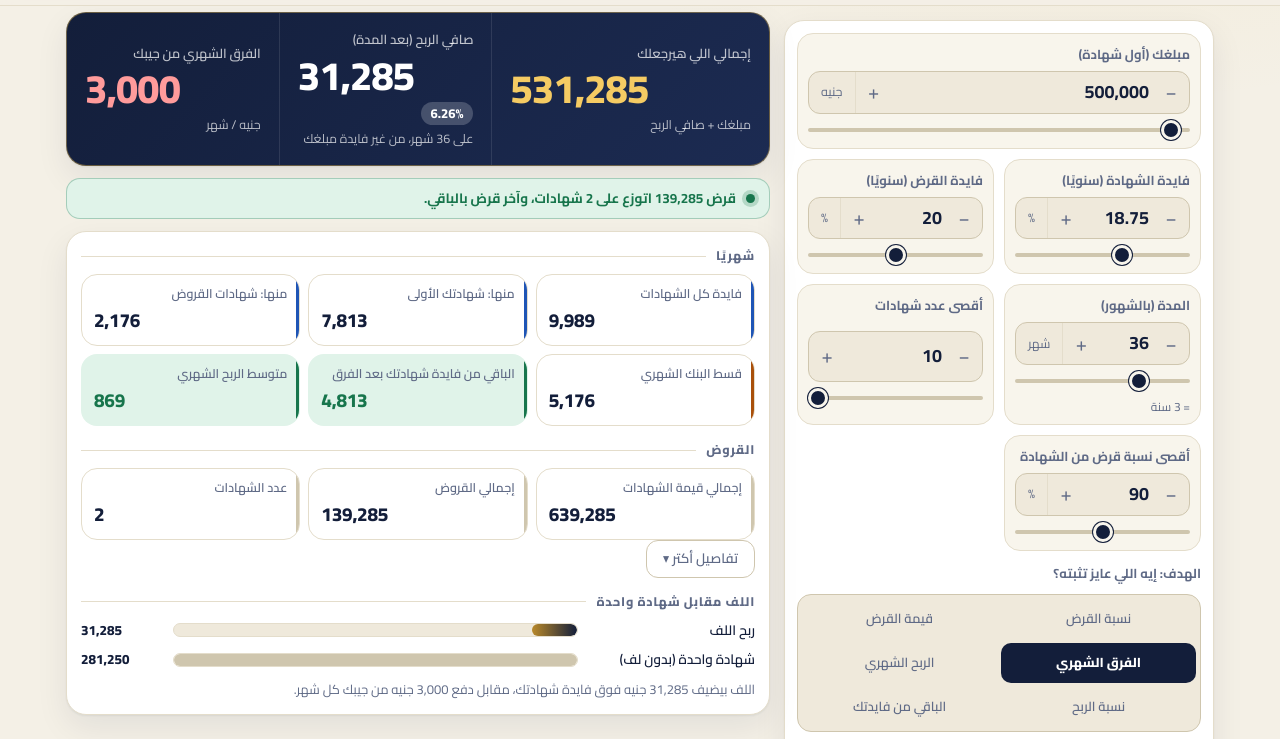
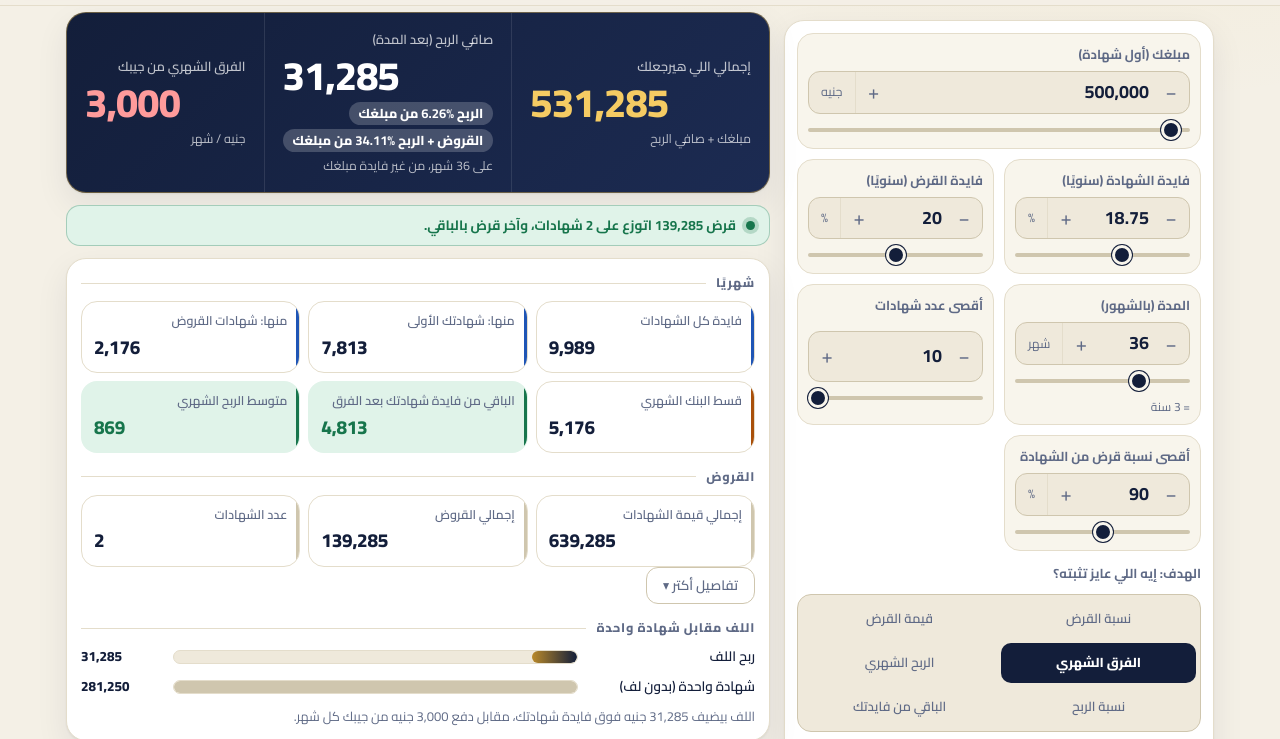
Before and after one commit to islamadel206/cert-calculator, a plain HTML site: page index.html in a window 1280 px wide. Shown: the part 56-795 px from the top of the page. Drawn offline with Linux system fonts and the light colour scheme.

Commit message:
Show (loans + net profit) as percentage of the opening amount
Co-Authored-By: Claude Sonnet 5.5 <noreply@anthropic.com>
Claude-Session: https://claude.ai/code/session_01Q3GL2Xs1Xs52h6ocvQQ9hB

```diff
--- a/index.html
+++ b/index.html
@@ -289,7 +289,7 @@ td.sep,th.sep{border-inline-start:1px solid var(--line-strong)}
 }
 @media (max-width:480px){.fields{grid-template-columns:1fr}}
 .seg label:last-child:nth-child(odd){grid-column:1/-1}
-.pct{display:block;width:max-content;padding:1px 10px;margin:0 0 4px;border-radius:999px;background:rgba(255,255,255,.2);color:#fff;font-weight:800;font-size:13px}
+.pct{display:block;width:max-content;max-width:100%;padding:1px 10px;margin:0 0 4px;border-radius:999px;background:rgba(255,255,255,.2);color:#fff;font-weight:800;font-size:13px}
 </style>
 </head>
 <body>
@@ -414,7 +414,7 @@ td.sep,th.sep{border-inline-start:1px solid var(--line-strong)}
     <div class="col-out">
       <section class="kpis" aria-label="ملخص النتيجة">
     <div class="kpi main"><div class="k">إجمالي اللي هيرجعلك</div><div class="v num" id="rFinal"></div><div class="s">مبلغك + صافي الربح</div></div>
-    <div class="kpi"><div class="k">صافي الربح (بعد المدة)</div><div class="v num" id="rNet"></div><div class="s"><span class="pct num" id="rNetPct"></span><span id="rNetSub"></span></div></div>
+    <div class="kpi"><div class="k">صافي الربح (بعد المدة)</div><div class="v num" id="rNet"></div><div class="s"><span class="pct" id="rNetPct"></span><span class="pct" id="rLoanPct"></span><span id="rNetSub"></span></div></div>
     <div class="kpi diff"><div class="k">الفرق الشهري من جيبك</div><div class="v num" id="rDiff"></div><div class="s">جنيه / شهر</div></div>
   </section>
 
@@ -815,7 +815,8 @@ function compute(p){
 
     $('#rFinal').textContent=fmtPlain(R.final);
     $('#rNet').textContent=fmtPlain(R.net);
-    $('#rNetPct').textContent=R.A>0?fmtField(R.net/R.A*100,2)+'%':'-';
+    $('#rNetPct').innerHTML=R.A>0?'الربح <b class="num">'+fmtField(R.net/R.A*100,2)+'%</b> من مبلغك':'-';
+    $('#rLoanPct').innerHTML=R.A>0?'القروض + الربح <b class="num">'+fmtField((R.used+R.net)/R.A*100,2)+'%</b> من مبلغك':'-';
     $('#rNetSub').textContent='على '+R.T+' شهر، من غير فايدة مبلغك';
     $('#rDiff').textContent=R.diffM>=0.5?fmtPlain(R.diffM):(R.diffM<=-0.5?'('+fmtPlain(-R.diffM)+')':'-');
     $('#rPaid').textContent=fmt(R.paid);
@@ -906,7 +907,7 @@ function compute(p){
       'عدد الشهادات: '+R.count+' | إجمالي القروض: '+fmtPlain(R.used),
       'فايدة شهادتك الأولى في الشهر: '+fmtPlain(R.rows[0].certM)+' | فايدتها ناقص الفرق الشهري: '+fmtPlain(R.rows[0].certM-R.diffM)+'\n'+'القسط الشهري الكلي: '+fmtPlain(R.tot.pmt)+' | صافي الربح في الشهر: '+fmtPlain(R.net/R.T)+' | فايدة كل الشهادات في الشهر: '+fmtPlain(R.tot.certM)+' | فايدة شهر شهادات القروض: '+fmtPlain(R.tot.certM-R.rows[0].certM),
       'الفرق الشهري من جيبك: '+fmtPlain(R.diffM),
-      'صافي الربح: '+fmtPlain(R.net)+(R.A>0?' ('+fmtField(R.net/R.A*100,2)+'% من مبلغك)':'')+' | اللي هيرجعلك: '+fmtPlain(R.final),
+      'صافي الربح: '+fmtPlain(R.net)+(R.A>0?' ('+fmtField(R.net/R.A*100,2)+'% من مبلغك)':'')+(R.A>0?' | القروض + الربح: '+fmtPlain(R.used+R.net)+' ('+fmtField((R.used+R.net)/R.A*100,2)+'% من مبلغك)':'')+' | اللي هيرجعلك: '+fmtPlain(R.final),
       'رسوم القروض: '+fmtPlain(R.tot.fee)+' | فايدة التعادل للقرض: '+(R.be===null?'-':fmtField(R.be,2)+'%')+'\n'+'فايدة شهادتك الأولى لوحدها: '+fmtPlain(R.single)
     ].join('\n');
   }
```
